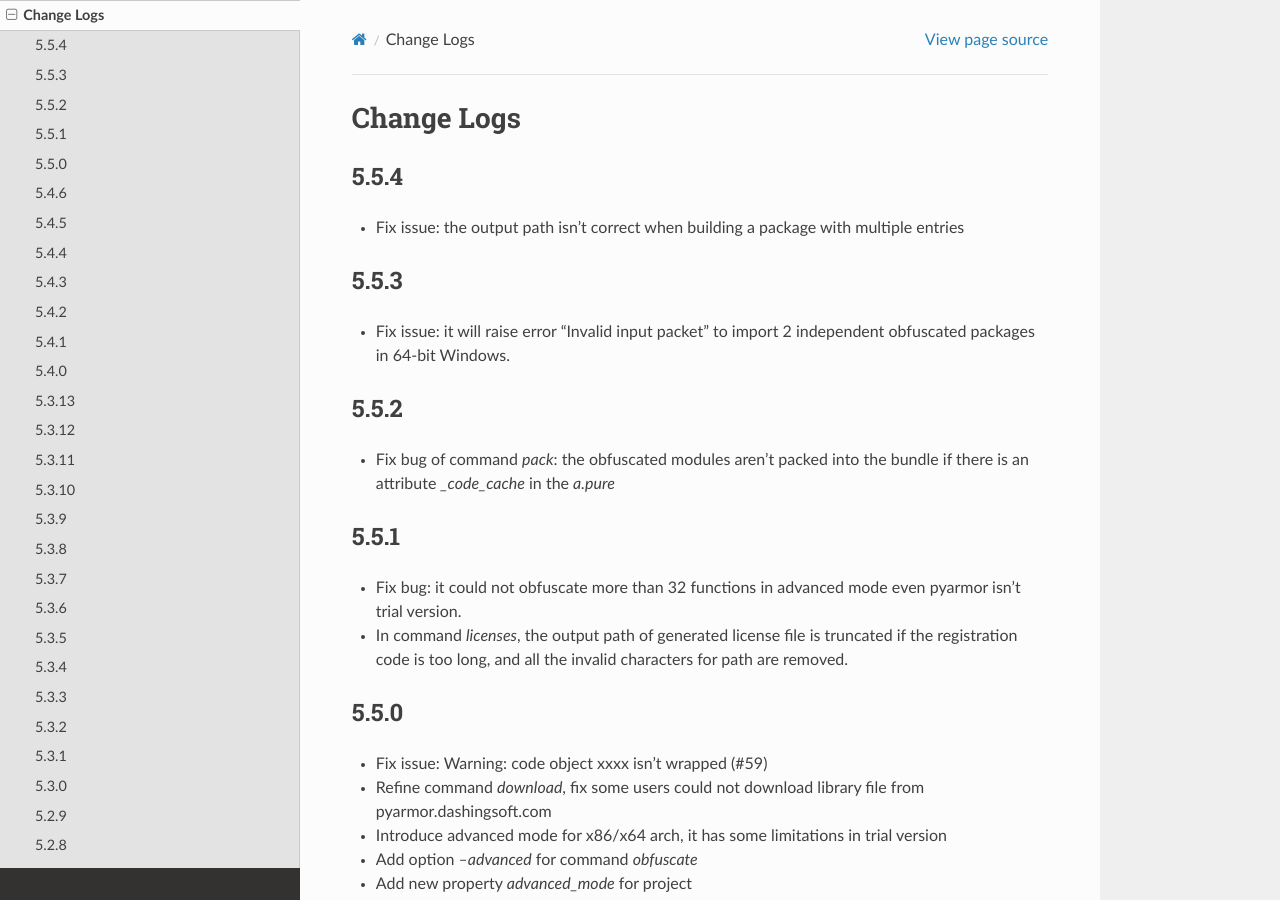
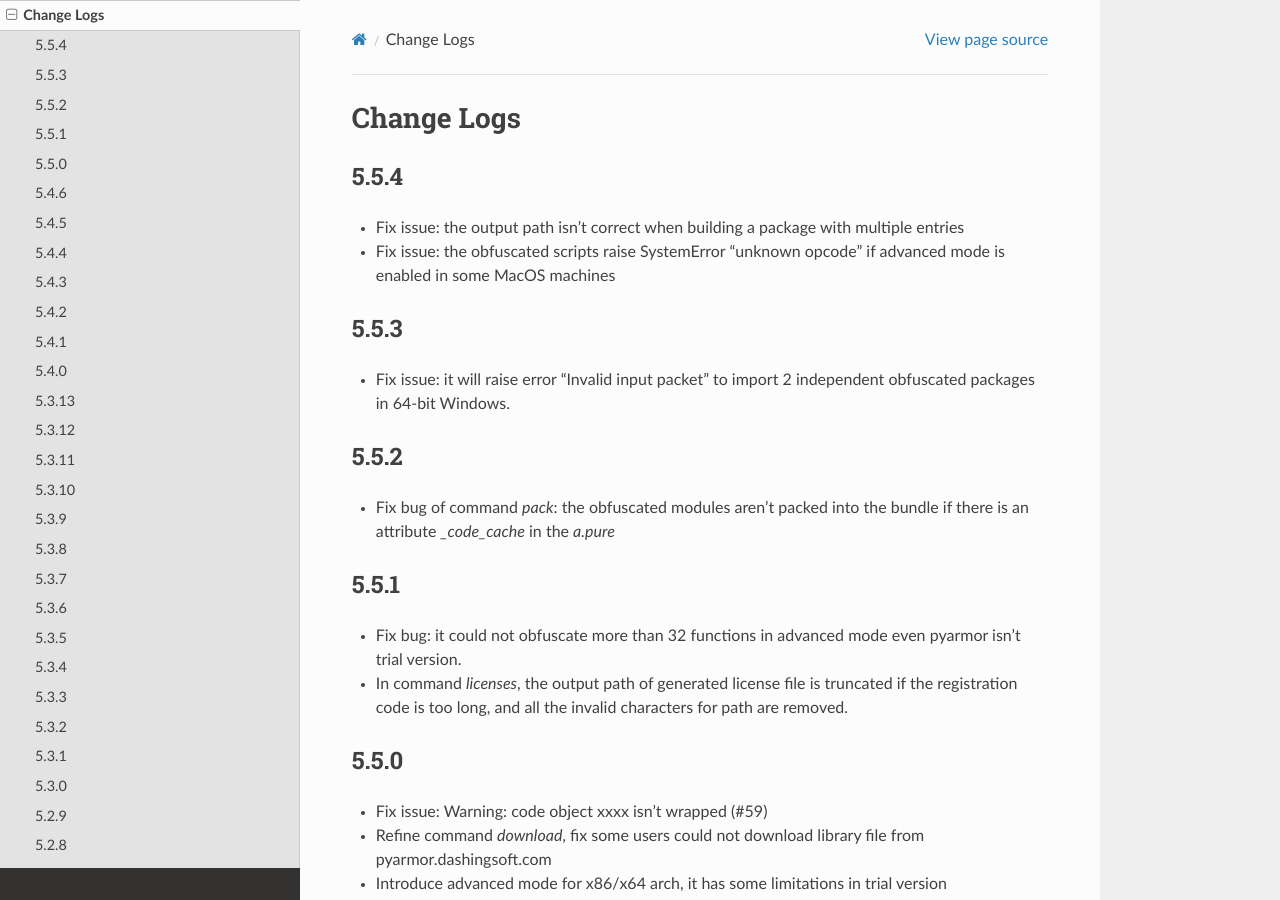
Before and after one commit to dashingsoft/pyarmor, a Sphinx documentation site: the page built from docs/change-logs.rst, in a window 1280 px wide and 900 px high. Built offline with Sphinx 7.4.7 and the Read the Docs theme 2.0.0, drawn with Linux system fonts in a browser that asks for light colours.

Commit message:
Add change log

```diff
--- a/docs/change-logs.rst
+++ b/docs/change-logs.rst
@@ -6,6 +6,7 @@
 5.5.4
 -----
 * Fix issue: the output path isn't correct when building a package with multiple entries
+* Fix issue: the obfuscated scripts raise SystemError "unknown opcode" if advanced mode is enabled in some MacOS machines
 
 5.5.3
 -----
```
